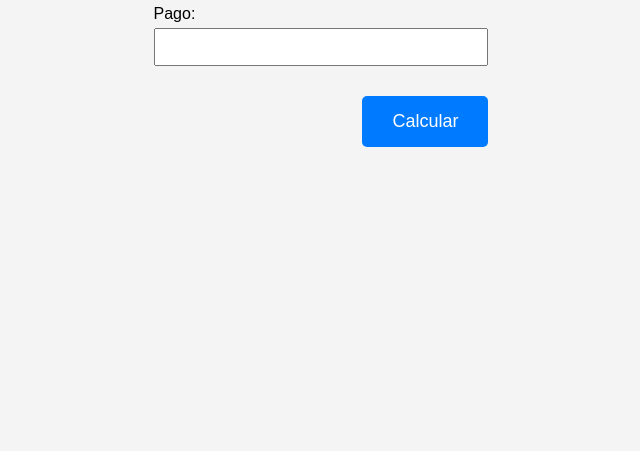
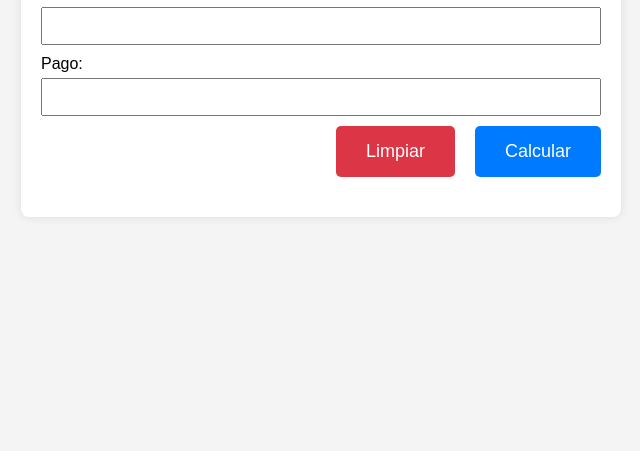
Before and after one commit to tonyrufino/calculadora-vuelto, a plain HTML site: page index.html in a window 1280 px wide. Shown: the part 349-800 px from the top of the page, without its empty margins (319-959 px from the left). Drawn offline with Linux system fonts and the light colour scheme.

Commit message:
version 2.1

```diff
--- a/index.html
+++ b/index.html
@@ -4,86 +4,7 @@
     <meta charset="UTF-8">
     <meta name="viewport" content="width=device-width, initial-scale=1.0">
     <title>Calculadora de Vuelto</title>
-    <style>
-
-    html, body {
-    height: 100%;
-    margin: 0;
-}
-
-body {
-    overflow: hidden; /* Evita el desplazamiento no deseado */
-    font-family: Arial, sans-serif;
-    display: flex;
-    justify-content: center;
-    align-items: center;
-    height: 100vh;
-    margin: 0;
-    background-color: #f4f4f4;
-}
-
-.container {
-    height: 100%;
-    display: flex;
-    flex-direction: column;
-    justify-content: center; /* Alinea el contenido verticalmente en el centro */
-    overflow-y: auto; /* Permite el desplazamiento vertical si es necesario */
-    padding: 20px;
-    box-sizing: border-box;
-    padding-bottom: 100px; /* Espacio adicional para el teclado */
-
-}
-
-
-input {
-    font-size: 18px; /* Ajusta el tamaño del texto para la entrada */
-}
-
-.input-group {
-    margin-bottom: 10px;
-}
-
-.input-group label {
-    display: block;
-    margin-bottom: 5px;
-}
-
-.input-group input {
-    width: 100%;
-    padding: 8px;
-    box-sizing: border-box;
-    font-size: 16px;
-}
-
-.result {
-    margin-top: 20px;
-    font-size: 24px; /* Aumenta el tamaño de la fuente de los resultados */
-    font-weight: bold; /* Hace que el texto sea más negrita */
-}
-
-.result p {
-    margin: 10px 0; /* Añade más espacio entre los párrafos */
-    color: #333; /* Cambia el color del texto para mayor contraste */
-}
-
-/* Estilos para el botón */
-.btn-calculate {
-    padding: 15px 30px;
-    font-size: 18px;
-    background-color: #007bff;
-    color: #fff;
-    border: none;
-    border-radius: 5px;
-    cursor: pointer;
-    display: block;
-    margin: 20px 0 0 auto;
-    max-width: 200px;
-}
-
-.btn-calculate:hover {
-    background-color: #0056b3;
-}
-    </style>
+    <link rel="stylesheet" href="styles.css">
 </head>
 <body>
     <div class="container">
@@ -96,7 +17,10 @@ input {
             <label for="pago">Pago:</label>
             <input type="number" id="pago" step="1" inputmode="numeric" pattern="\d*">
         </div>
-        <button class="btn-calculate" onclick="calcularVuelto()">Calcular</button>
+        <div class="button-container">
+            <button class="btn-clear" onclick="limpiarCampos()">Limpiar</button>
+            <button id="calcular" class="btn-calculate" onclick="calcularVuelto()">Calcular</button>
+        </div>
         <div class="result" id="result">
             <!-- Aquí se mostrarán los resultados -->
         </div>
@@ -128,6 +52,12 @@ input {
             const redondeo = Math.ceil(vuelto / 50) * 50;
             return redondeo;
         }
+
+        function limpiarCampos() {
+            document.getElementById('precio').value = '';
+            document.getElementById('pago').value = '';
+            document.getElementById('result').innerHTML = '';
+        }
     </script>
 </body>
 </html>
```
